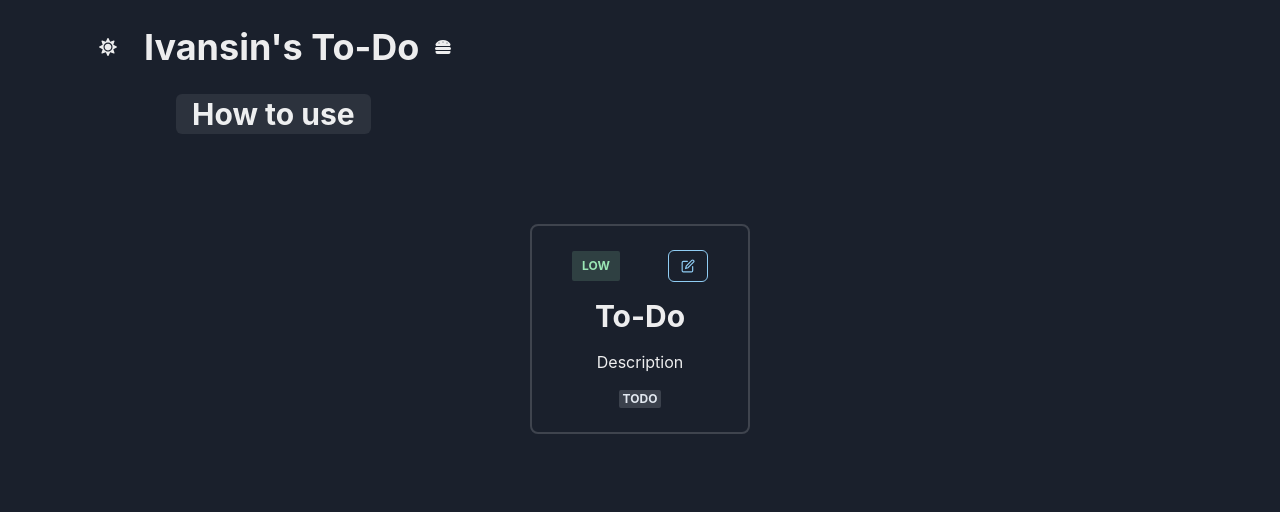
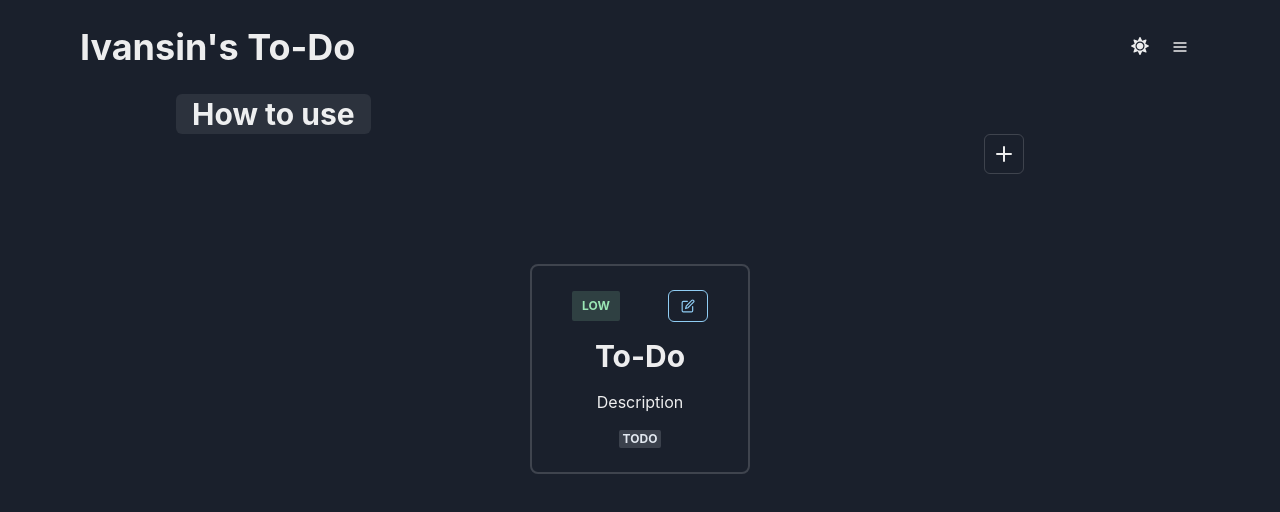
Before and after one commit to IvanRomero03/todo-list, a Next.js app: page / in a window 1280 px wide. Shown: the top 512 px of the page. Built offline with nearby package versions, Linux system fonts and the light colour scheme.

Commit message:
layout main page

```diff
--- a/components/TopLeft.tsx
+++ b/components/TopLeft.tsx
@@ -1,6 +1,20 @@
-import { Container, Heading, HStack } from "@chakra-ui/react";
+import {
+  Button,
+  Container,
+  Flex,
+  Heading,
+  HStack,
+  Spacer,
+  Text,
+  IconButton,
+  Menu,
+  MenuButton,
+  MenuList,
+  MenuItem,
+} from "@chakra-ui/react";
 import { FaHamburger } from "react-icons/fa";
 import { ColorModeSwitcher } from "./ColorModeSwitcher";
+import { HamburgerIcon } from "@chakra-ui/icons";
 
 type Props = {
   username: string;
@@ -9,11 +23,30 @@ type Props = {
 const TopLeft = ({ username }: Props) => {
   return (
     <Container mt="2%" alignContent={"left"} maxW="90%">
-      <HStack spacing="4" alignContent={"center"}>
+      <Flex alignContent={"center"}>
+        <HStack spacing="4" alignContent={"center"}>
+          <Heading>{username ? username + "'s " : ""} To-Do</Heading>
+        </HStack>
+        <Spacer />
         <ColorModeSwitcher />
-        <Heading>{username ? username + "'s " : ""} To-Do</Heading>
-        <FaHamburger />
-      </HStack>
+        <Menu>
+          <MenuButton>
+            <IconButton
+              icon={<HamburgerIcon />}
+              variant="ghost"
+              aria-label=""
+            />
+          </MenuButton>
+          <MenuList>
+            <MenuItem>
+              <Text>Settings</Text>
+            </MenuItem>
+            <MenuItem>
+              <Text>Sing Out</Text>
+            </MenuItem>
+          </MenuList>
+        </Menu>
+      </Flex>
     </Container>
   );
 };
--- a/pages/index.tsx
+++ b/pages/index.tsx
@@ -1,18 +1,45 @@
-import { Text, VStack } from "@chakra-ui/react";
+import {
+  Button,
+  Flex,
+  IconButton,
+  Spacer,
+  Text,
+  VStack,
+  Modal,
+  useDisclosure,
+} from "@chakra-ui/react";
 import { ColorModeSwitcher } from "../components/ColorModeSwitcher";
 import Header from "../components/header";
 import HowToUse from "../components/HowToUse";
 import TodoBox from "../components/TodoBox";
 import TopLeft from "../components/TopLeft";
 import React from "react";
-import PriorityForm from "../components/PriorityForm";
+import { AddIcon } from "@chakra-ui/icons";
+import EditTodo from "../components/EditTodo";
 
 export default function Home() {
+  const handleOnCreate = () => {
+    console.log("create");
+  };
+
+  const { isOpen, onOpen, onClose } = useDisclosure();
+
   return (
     <>
+      <Modal isOpen={isOpen} onClose={onClose}>
+        <EditTodo onClose={onClose} />
+      </Modal>
       <Header title="To-Do" />
       <TopLeft username={"Ivansin"} />
       <HowToUse />
+      <Flex maxW="80%">
+        <Spacer w="80%" />
+        <IconButton
+          icon={<AddIcon onClick={onOpen} />}
+          variant="outline"
+          aria-label="Options"
+        />
+      </Flex>
       <VStack textAlign="center" minH="100%" mt="5%" spacing={8}>
         <TodoBox />
       </VStack>
```
